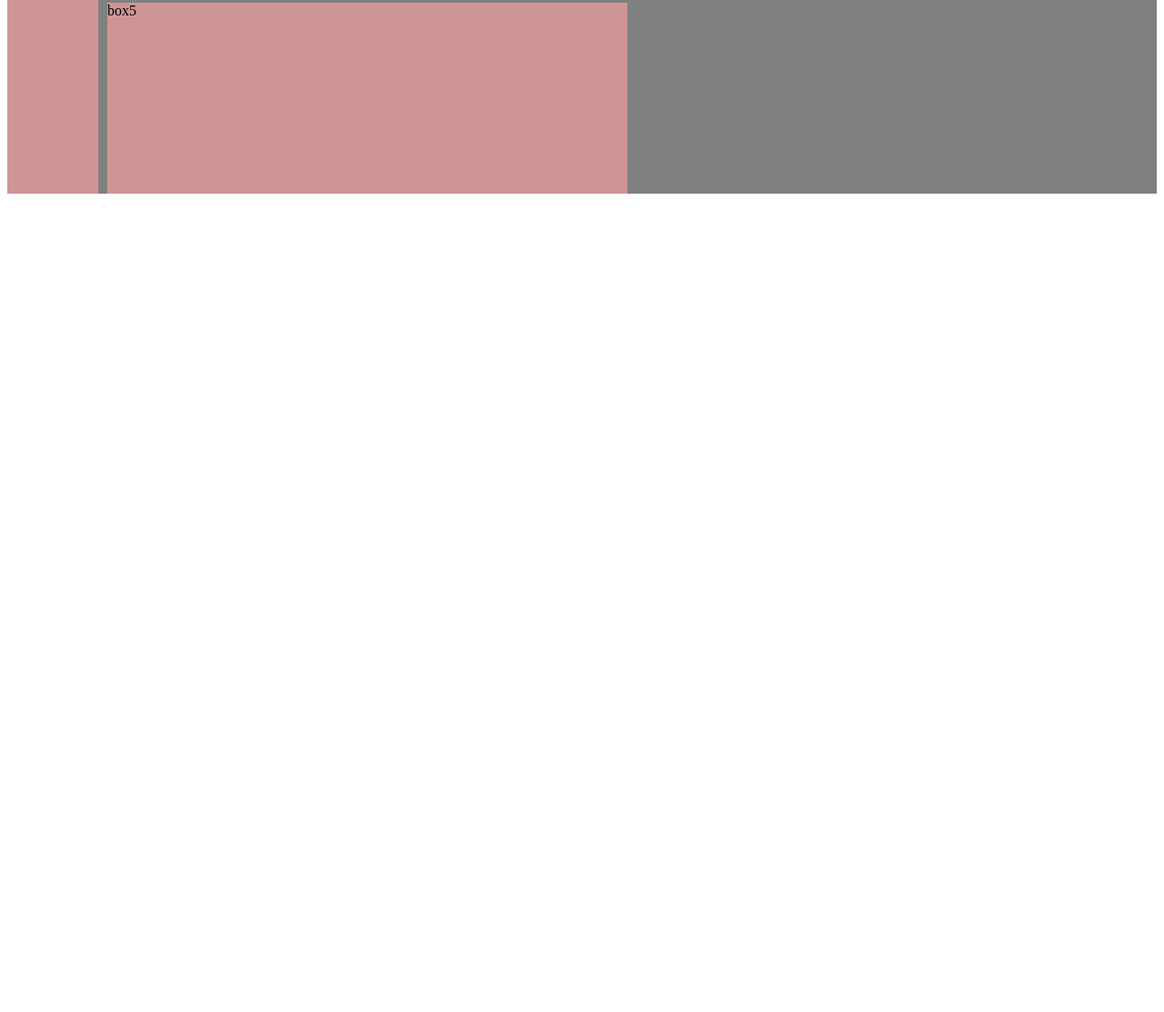
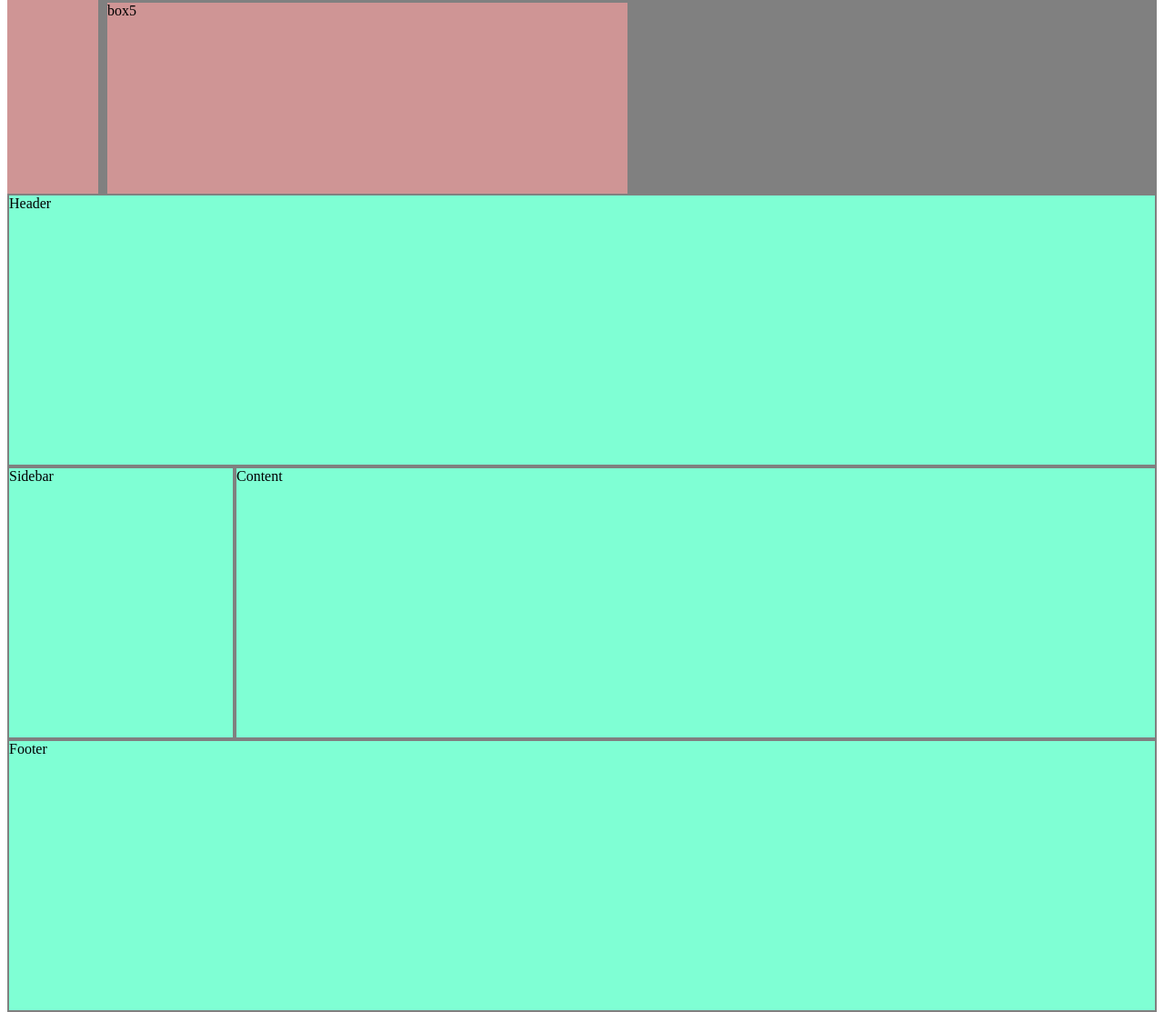
Before and after one commit to simarjeet21/fullstack, a plain HTML site: page html-css/5-grid.html in a window 1280 px wide. Shown: the part 295-1408 px from the top of the page at 91% size. Before the commit the page ends 800 px from the top, so only its background shows below. Drawn offline with Linux system fonts and the light colour scheme.

Commit message:
grid template areas

```diff
--- a/html-css/5-grid.css
+++ b/html-css/5-grid.css
@@ -23,3 +23,34 @@
     grid-row-start: 2;
     grid-row-end: 4;
 }
+
+.webpage{
+    height: 700px;
+    background-color: beige;
+    display: grid;
+    grid-template-rows: 300px 300px 300px;
+    grid-template-columns: 250px 600px;
+
+    grid-template-areas:
+    "hd hd hd hd "
+    "side  main main main"
+    "ft ft ft ft ";
+}
+
+.area{
+    background-color: aquamarine;
+    border: 2px solid gray;
+}
+
+#header{
+    grid-area: hd;
+}
+#sidebar{
+    grid-area: side;
+}
+#content{
+    grid-area: main;
+}
+#footer{
+    grid-area: ft;
+}
--- a/html-css/5-grid.html
+++ b/html-css/5-grid.html
@@ -14,5 +14,12 @@
         <div class="box">box4</div>
         <div class="box">box5</div>
     </div>
+
+    <div class="webpage">
+        <div class="area" id="header">Header</div>
+        <div class="area" id="sidebar">Sidebar</div>
+        <div class="area" id="content">Content</div>
+        <div class="area" id="footer">Footer</div>
+    </div>
 </body>
 </html>
```
